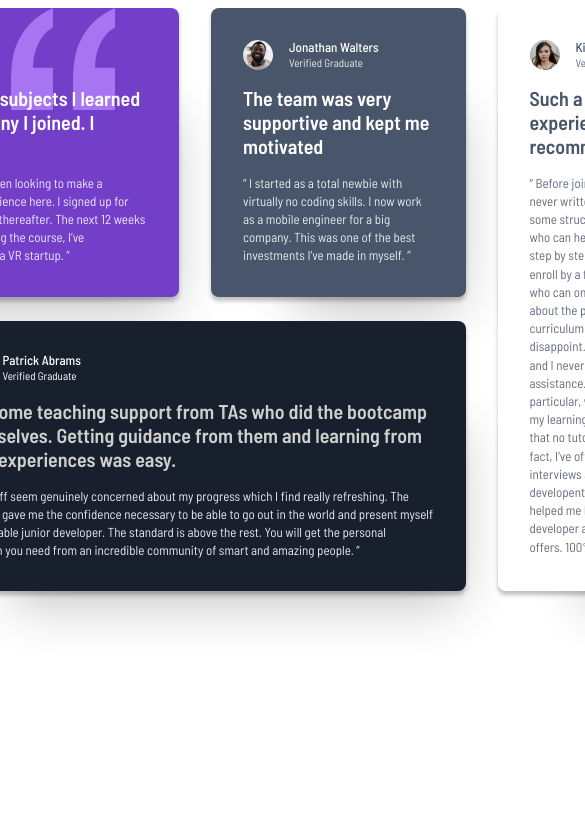
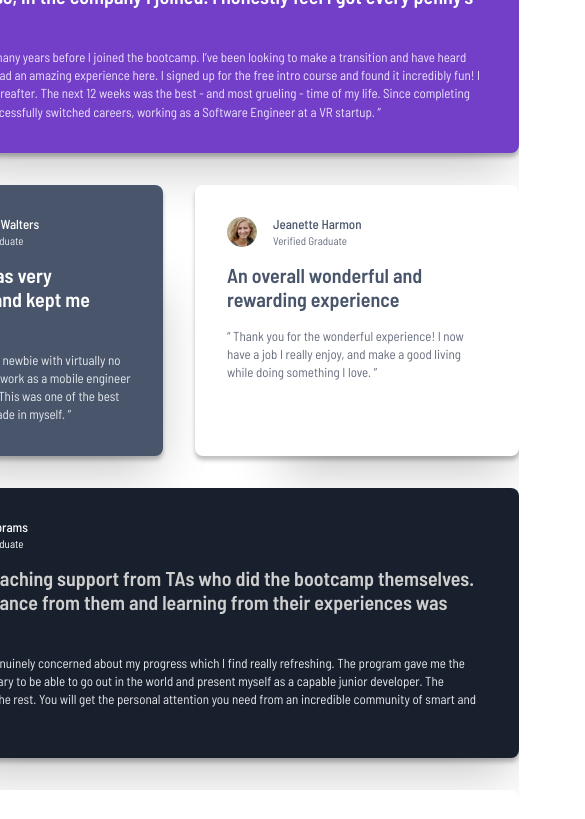
Before and after one commit to Nicolas-Guerin888/Testimonials_grid_section, a website: page index.html in a window 390 px wide. Shown: the part 216-1035 px from the top of the page, 585 px wide, since content can reach past the window. Drawn offline with Linux system fonts and the light colour scheme.

Commit message:
C6 : tablet design integration completed + add prettier

```diff
--- a/scss/styles.scss
+++ b/scss/styles.scss
@@ -1,4 +1,4 @@
-@use "settings";
+@use 'settings';
 
 body {
 	height: 1029px;
@@ -6,6 +6,9 @@ body {
 	flex-direction: column;
 	justify-content: center;
 	align-items: center;
+	@media (max-width: 1180px) {
+		height: 1353px;
+	}
 }
 
 .content-testimonials {
@@ -15,6 +18,13 @@ body {
 	grid-template-columns: 1fr 1fr 1fr 1fr;
 	grid-template-rows: 1fr 1fr;
 	gap: 24px 32px;
+	@media (max-width: 1180px) {
+		height: 1157px;
+		width: 647px;
+		gap: 32px;
+		grid-template-columns: 1fr 1fr;
+		grid-template-rows: 1fr 1fr 1fr 1fr;
+	}
 }
 
 @mixin common-card-styles {
@@ -69,25 +79,36 @@ body {
 		background-color: settings.$purple-500;
 		grid-column: 1/3;
 		grid-row: 1;
-        .card__name, .card__quote {
+		.card__name,
+		.card__quote {
 			color: settings.$white;
 		}
-        .card__graduate, .card__content {
+		.card__graduate,
+		.card__content {
 			color: settings.$purple-50;
+		}
+		@media (max-width: 1180px) {
+			grid-column: 1/4;
 		}
 	}
 	&--2 {
 		background-color: settings.$grey-500;
 		grid-column: 3;
 		grid-row: 1;
-    .card__name, .card__quote {
+		.card__name,
+		.card__quote {
 			color: settings.$white;
 		}
-    .card__graduate, .card__content {
+		.card__graduate,
+		.card__content {
 			color: settings.$grey-100;
 		}
 		.card__picture {
 			border: none;
+		}
+		@media (max-width: 1180px) {
+			grid-column: 1/2;
+			grid-row: 2;
 		}
 	}
 	&--3 {
@@ -95,21 +116,28 @@ body {
 		grid-column: 1;
 		grid-row: 2;
 		color: settings.$dark-blue;
-    .card__name, .card__quote {
+		.card__name,
+		.card__quote {
 			color: settings.$grey-500;
 		}
-    .card__graduate, .card__content {
+		.card__graduate,
+		.card__content {
 			color: settings.$grey-400;
 		}
 		.card__picture {
 			border: none;
+		}
+		@media (max-width: 1180px) {
+			grid-column: 2/4;
+			grid-row: 2;
 		}
 	}
 	&--4 {
 		background-color: settings.$dark-blue;
 		grid-column: 2/4;
 		grid-row: 2;
-        .card__name, .card__graduate {
+		.card__name,
+		.card__graduate {
 			color: settings.$white;
 		}
 		.card__quote {
@@ -121,19 +149,29 @@ body {
 		.card__picture {
 			border: none;
 		}
+		@media (max-width: 1180px) {
+			grid-column: 1/4;
+			grid-row: 3;
+		}
 	}
 	&--5 {
 		background-color: settings.$white;
 		grid-column: 4;
 		grid-row: 1/3;
-        .card__name, .card__quote {
+		.card__name,
+		.card__quote {
 			color: settings.$grey-500;
 		}
-        .card__graduate, .card__content {
+		.card__graduate,
+		.card__content {
 			color: settings.$grey-400;
 		}
 		.card__picture {
 			border: none;
 		}
+		@media (max-width: 1180px) {
+			grid-column: 1/4;
+			grid-row: 4;
 		}
 	}
+}
```
Also changed, not shown: css/styles.css, 2 other files. Lines whose indentation alone changed are shown as unchanged.
